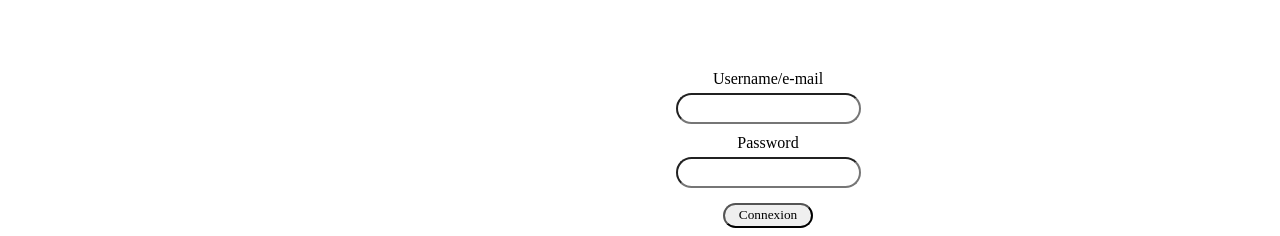
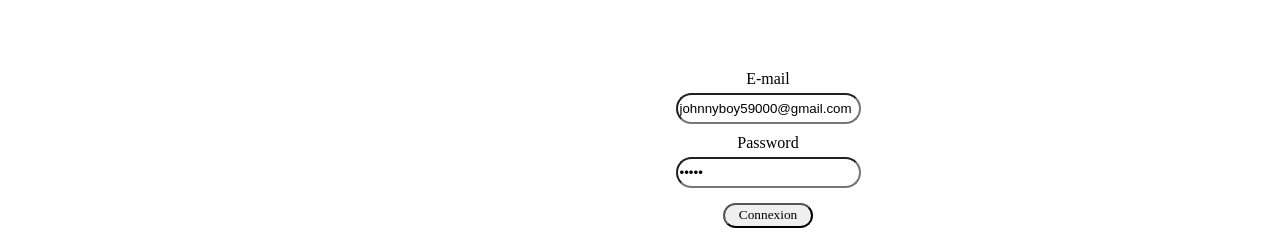
Before and after one commit to WildCodeSchool-2023-09/JS-RemoteFR-SACOD-P3-StreetArtHunter-redforce, a React (Vite) app in the folder frontend/: page /home in a window 1280 px wide. Shown: the part 1086-1322 px from the top of the page. Built offline with nearby package versions, Linux system fonts and the light colour scheme; a web font is replaced by a local one.

Commit message:
log method

```diff
--- a/frontend/package.json
+++ b/frontend/package.json
@@ -5,7 +5,12 @@
     "preview": "vite preview"
   },
   "dependencies": {
+    "aws-sdk": "^2.1534.0",
+    "axios": "^1.6.5",
+    "js-cookie": "^3.0.5",
     "leaflet": "^1.9.4",
+    "mock-aws-s3": "^4.0.2",
+    "nock": "^13.4.0",
     "prop-types": "^15.8.1",
     "react": "^18.2.0",
     "react-dom": "^18.2.0",
--- a/frontend/src/pages/Camera.jsx
+++ b/frontend/src/pages/Camera.jsx
@@ -1,11 +1,21 @@
-import React, { useRef, useState, useCallback } from "react";
+import React, { useRef, useState, useCallback, useEffect } from "react";
 import { Link } from "react-router-dom";
 import Webcam from "react-webcam";
 import "../css/camera.css";
+import Cookies from "js-cookie";
+import axios from "axios";
 
 function Camera() {
   const webcamRef = useRef(null);
-  const [imgSrc, setImgSrc] = useState(null);
+  const [imgFile, setImgFile] = useState(null);
+  const [token, setToken] = useState("");
+
+  useEffect(() => {
+    const userToken = Cookies.get("monToken");
+    if (userToken) {
+      setToken(userToken);
+    }
+  }, []);
 
   const videoConstraints = {
     width: { ideal: 1080 },
@@ -15,16 +25,46 @@ function Camera() {
   };
 
   const capture = useCallback(() => {
-    const imageSrc = webcamRef.current.getScreenshot();
-    setImgSrc(imageSrc);
+    const image = webcamRef.current.getScreenshot();
+    setImgFile(image);
   }, [webcamRef]);
+
+  const uploadImage = async (e) => {
+    e.preventDefault();
+    if (!imgFile) {
+      console.error("Pas de fichier à envoyer.");
+      return;
+    }
+
+    const formData = new FormData();
+    formData.append("image", imgFile);
+
+    try {
+      const response = await axios.post(
+        `${import.meta.env.VITE_BACKEND_URL}/api/picture`,
+        formData,
+        {
+          headers: {
+            "Content-Type": "multipart/form-data",
+            Authorization: `Bearer ${token}`,
+          },
+        }
+      );
+
+      if (response.status === 201) {
+        console.info("Image téléchargée avec succès :", response.data);
+      }
+    } catch (error) {
+      console.error("Erreur lors de l'envoi de l'image", error);
+    }
+  };
 
   return (
     <div className="main-container">
       <div className="camera-container">
-        {imgSrc ? (
+        {imgFile ? (
           <img
-            src={imgSrc}
+            src={imgFile}
             alt="Captured"
             style={{ height: "100%", width: "100%", objectFit: "cover" }}
           />
@@ -43,19 +83,19 @@ function Camera() {
           type="button"
           className="button-back"
           to="/map"
-          onClick={() => setImgSrc(null)}
+          onClick={() => setImgFile(null)}
         >
           <img alt="button" src="../../public/boutonAB.png" />
           <div className="button-text">Back</div>
         </Link>
-        {!imgSrc && (
+        {!imgFile && (
           <button type="button" className="button-take" onClick={capture}>
             <img alt="button" src="../../public/boutonAB.png" />
             <div className="button-text">Snap</div>
           </button>
         )}
-        {imgSrc && (
-          <button type="button" className="button-post">
+        {imgFile && (
+          <button type="button" className="button-post" onClick={uploadImage}>
             <img alt="button" src="../../public/boutonAB.png" />
             <div className="button-text">Post</div>
           </button>
--- a/frontend/src/pages/Home.jsx
+++ b/frontend/src/pages/Home.jsx
@@ -1,8 +1,35 @@
 import React, { useState, useEffect } from "react";
+import Cookies from "js-cookie";
+import axios from "axios";
 import "../css/home.css";
 
 function Home() {
+  const [isLoggedIn, setIsLoggedIn] = useState(false);
   const [backgroundImageUrl, setBackgroundImageUrl] = useState("");
+
+  const [login, setLogin] = useState({
+    email: "johnnyboy59000@gmail.com",
+    password: "admin",
+  });
+
+  const handleLogin = (e) => {
+    e.preventDefault();
+
+    axios
+      .post(`${import.meta.env.VITE_BACKEND_URL}/api/login`, login)
+      .then((res) => console.info(res.data))
+      .catch((err) => console.error(err));
+  };
+
+  const handleChange = (e) => {
+    setLogin({ ...login, [e.target.name]: e.target.value });
+  };
+
+  const handleLogout = () => {
+    Cookies.remove("token");
+    setIsLoggedIn(false);
+  };
+
   const getRandomImageUrl = () => {
     const randomImageIndex = Math.floor(Math.random() * 10) + 1;
     return `/background${randomImageIndex}.png`;
@@ -17,29 +44,56 @@ function Home() {
     backgroundSize: "cover",
     backgroundRepeat: "no-repeat",
     backgroundPosition: "center",
-    backgroundattachment: "fixed",
+    backgroundAttachment: "fixed", // Correction : "backgroundattachment" -> "backgroundAttachment"
     height: 844,
   };
+
   return (
-    <div className="home-contenair" style={backgroundStyle}>
+    <div className="home-container" style={backgroundStyle}>
       <img src="../public/logo-test3.png" alt="logo" className="logo" />
       <h1 className="inscription-title">Hunt for street art near you!</h1>
       <h2 className="start-text">START GAME</h2>
-      <form action="" method="post" className="form">
+      {isLoggedIn ? (
+        <div>
+          <h1>Bienvenue, utilisateur connecté !</h1>
+          <button
+            onClick={handleLogout}
+            className="logout-button"
+            type="button"
+          >
+            Déconnexion
+          </button>
+        </div>
+      ) : (
+        <form onSubmit={handleLogin} className="form">
           <div className="label-container">
-          <label htmlFor="Username" className="text-label">
-            Username/e-mail
+            <label htmlFor="email" className="text-label">
+              E-mail
             </label>
-          <input type="email" id="Username" required />
+            <input
+              type="email"
+              id="email"
+              name="email"
+              onChange={handleChange}
+              value={login.email}
+              required
+            />
           </div>
           <div className="label-container">
-          <label htmlFor="Password" className="password">
+            <label htmlFor="password" className="password">
               Password
             </label>
-          <input type="password" id="password" required />
+            <input
+              type="password"
+              id="password"
+              name="password"
+              onChange={handleChange}
+              value={login.password}
+              required
+            />
           </div>
           <div className="home-button-container">
-          <button className="connexion-button" type="button">
+            <button className="connexion-button" type="submit">
               Connexion
             </button>
             <button className="connexion-visiteur" type="button">
@@ -47,6 +101,7 @@ function Home() {
             </button>
           </div>
         </form>
+      )}
     </div>
   );
 }
```
Also changed, not shown: 1 other file (tests, documents, lock files or other folders). Lines whose indentation alone changed are shown as unchanged.
